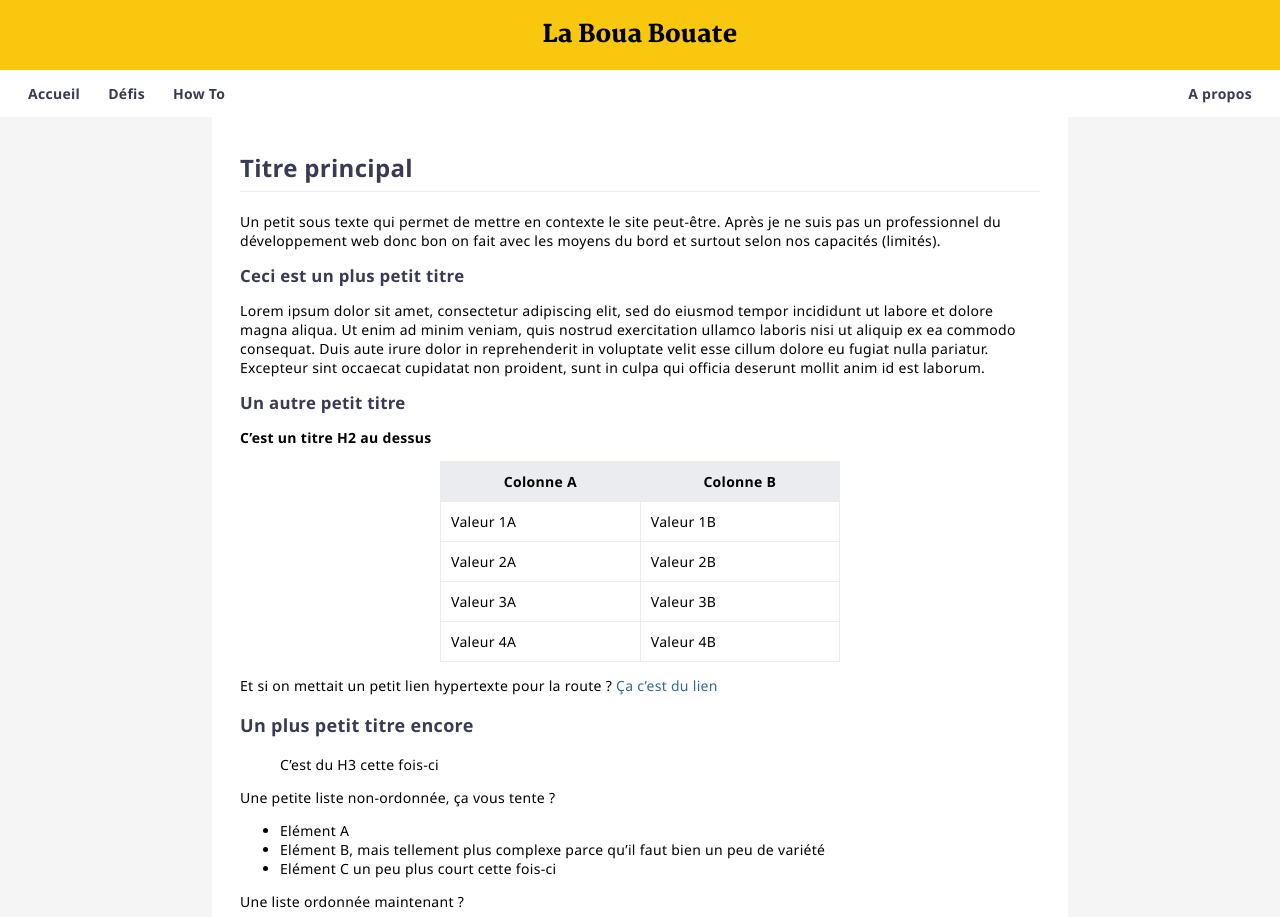
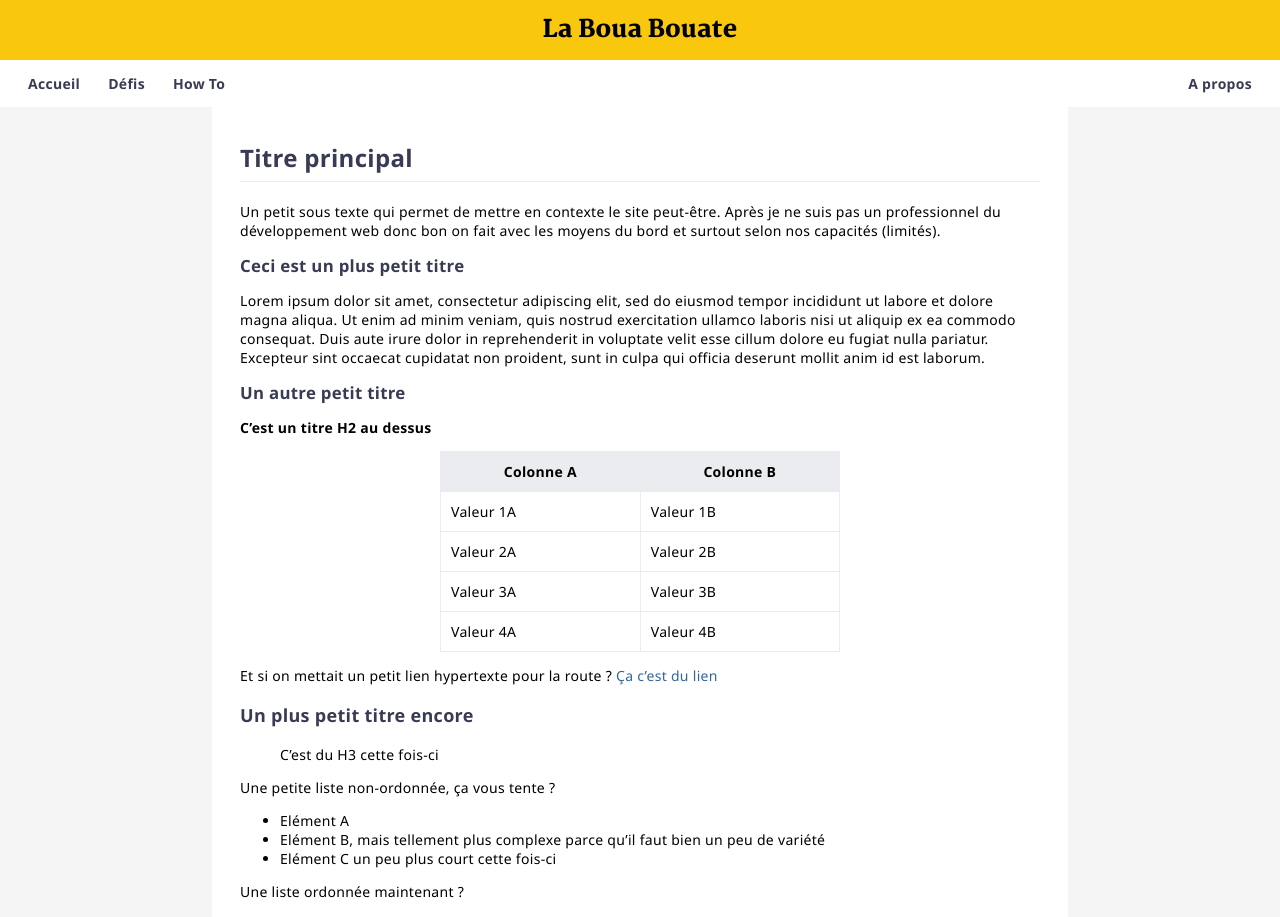
Before and after one commit to leobouard/leobouard.github.io, a Jekyll site: the page built from index.md, in a window 1280 px wide. Shown: the top 917 px of the page. Built offline with Jekyll 4.4.1, drawn with Linux system fonts in a browser that asks for light colours; our own code applies the rules of GitHub Pages for plain Markdown files.

Commit message:
Update style.scss

```diff
--- a/assets/css/style.scss
+++ b/assets/css/style.scss
@@ -33,8 +33,6 @@ header {
 
 .banner {
     padding: 10px;
-    height: 50px;
-    line-height: 50px;
     margin: 0;
     background-color: #f9c80e;
     display: flex;
```
